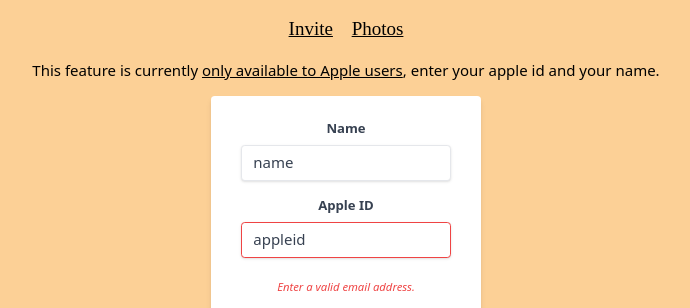
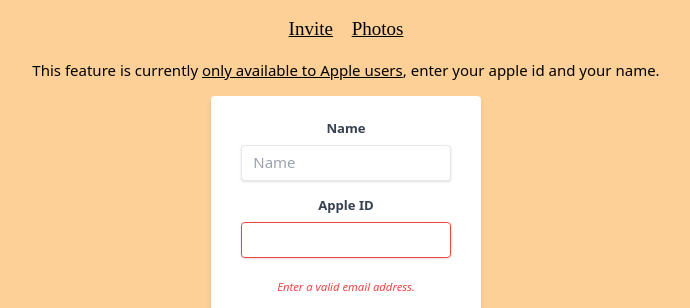
Before and after one commit to arshappleid/ashmeetWedding, a React (Create React App) app: page /RequestImages in a window 1280 px wide. Shown: the top 308 px of the page, without its empty margins (294-984 px from the left). Built offline with nearby package versions, Linux system fonts and the light colour scheme.

Commit message:
need to learn how to hand in form

```diff
--- a/src/Components/RequestImages.js
+++ b/src/Components/RequestImages.js
@@ -2,7 +2,8 @@
 import React, { Component, useEffect, useState } from 'react';
 
 
-const RequestImages =()=>{
+const RequestImages = () => {
+	console.log("Email request sent.");
 	function sendEmail(e) {
 	e.preventDefault();
 	emailjs
@@ -15,28 +16,30 @@
 		console.log(result);
 		}).catch((err) => {console.log(err)});
 	}
-	const [name, appleid] = useState("");
+	const [name, setName] = useState("");
+	const [appleid, setAppleid] = useState("");
 	return (
 			<div className="justify-center text-center">
 				<center>
 				<h4>This feature is currently <u>only available to Apple users</u>, enter your apple id and your name.</h4>
 				<div class="w-full max-w-xs text-center justify-center">
-				<form class="bg-white shadow-md rounded px-8 pt-6 pb-8 mb-4 mt-4 ml-4 mr-4 text-center justify-center" onSubmit = {sendEmail}>
+				<form class="bg-white shadow-md rounded px-8 pt-6 pb-8 mb-4 mt-4 ml-4 mr-4 text-center justify-center">
 				<div class="mb-4" id = "e">
 				<label class="block text-gray-700 text-sm font-bold mb-2" for="username">
 					Name
 				</label>
-				<input class="shadow appearance-none border rounded w-full py-2 px-3 text-gray-700 leading-tight focus:outline-none focus:shadow-outline" id="username" type="text" value="name" name = "name" placeholder="Name"></input>
+
+							<input class="shadow appearance-none border rounded w-full py-2 px-3 text-gray-700 leading-tight focus:outline-none focus:shadow-outline" id="username" type="text" value={name} onChange={(e) =>setName(e.target.value)} placeholder="Name"></input>
 				</div>
 				<div class="mb-6">
 				<label class="block text-gray-700 text-sm font-bold mb-2" for="password">
 					Apple ID
 				</label>
-				<input class="shadow appearance-none border border-red-500 rounded w-full py-2 px-3 text-gray-700 mb-3 leading-tight focus:outline-none focus:shadow-outline" id="appleid" name = "name" value="appleid" type="text"></input>
+				<input class="shadow appearance-none border border-red-500 rounded w-full py-2 px-3 text-gray-700 mb-3 leading-tight focus:outline-none focus:shadow-outline" value={appleid} onChange={(e) =>setAppleid(e.target.value)}type="text"></input>
 				<p class="text-red-500 text-xs italic">Enter a valid email address.</p>
 				</div>
 				<div class="flex items-center justify-center">
-				<button class="bg-blue-500 hover:bg-blue-700 text-white font-bold py-2 px-4 rounded focus:outline-none focus:shadow-outline" type="button">
+				<button class="bg-blue-500 hover:bg-blue-700 text-white font-bold py-2 px-4 rounded focus:outline-none focus:shadow-outline" type="button" onClick= {sendEmail}>
 					Request Access
 				</button>
 				</div>
```
